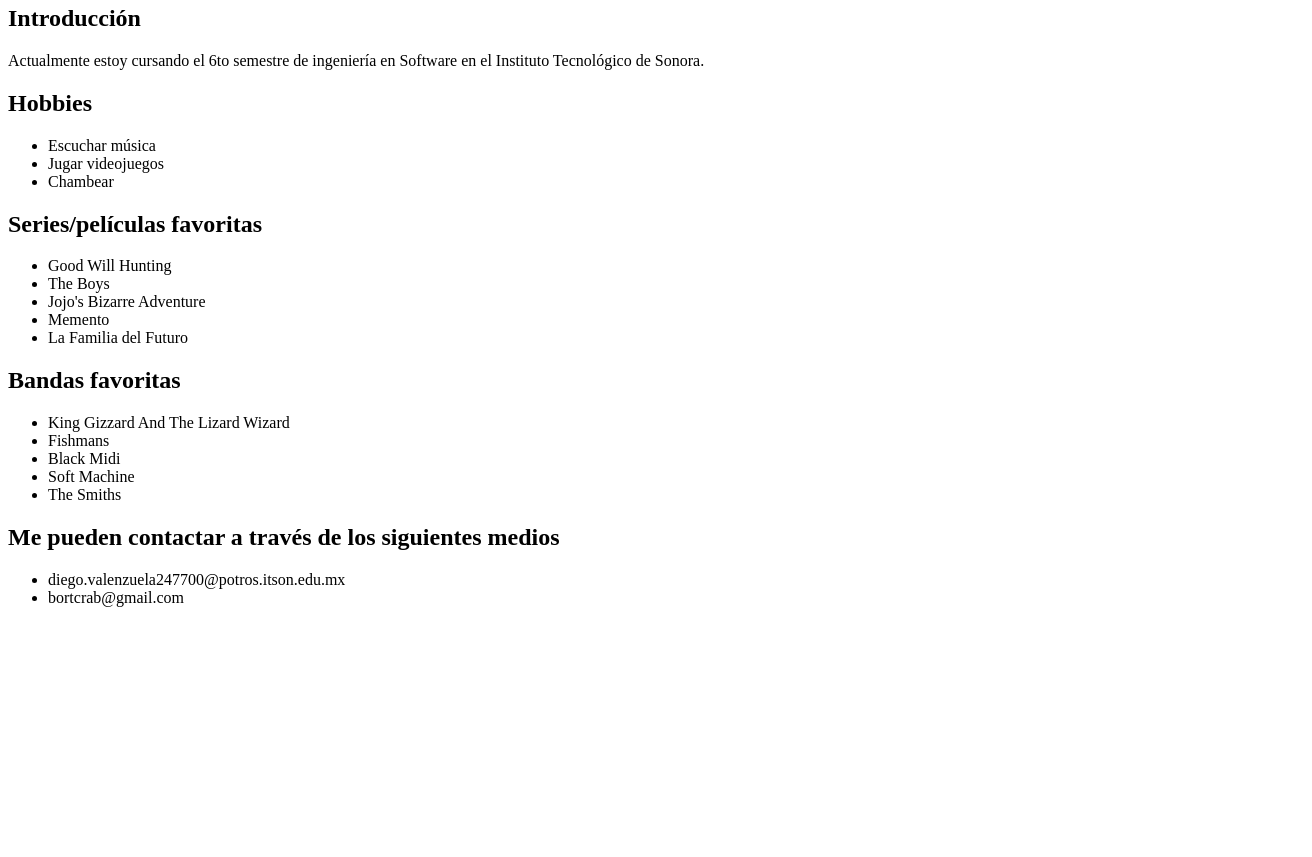
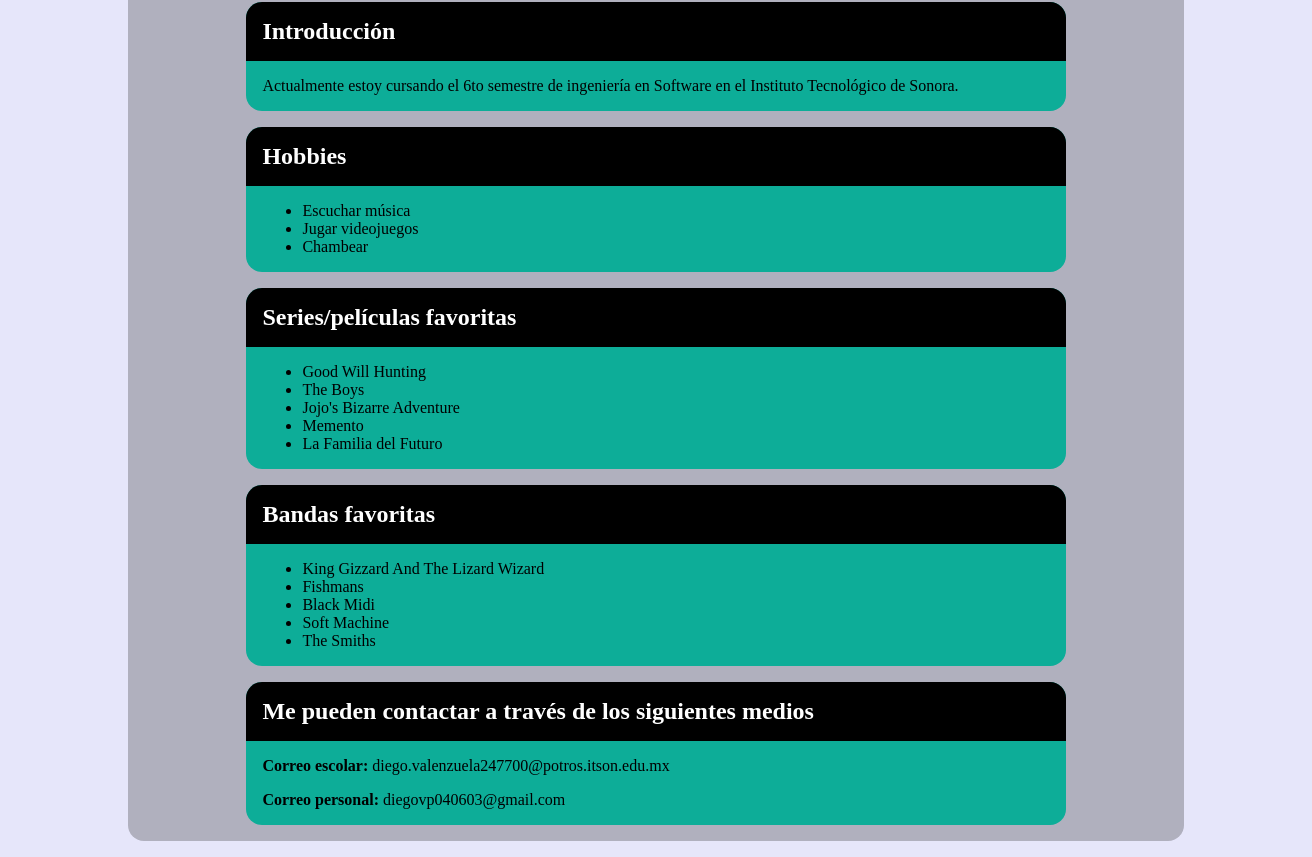
Before and after one commit to bortcrab/LandingValenzuelaDiego, a plain HTML site: page index.html in a window 1280 px wide. Shown: the part 237-1094 px from the top of the page, 1312 px wide, since content can reach past the window. Before the commit the page ends 860 px from the top, so only its background shows below. Drawn offline with Linux system fonts and the light colour scheme.

Commit message:
Añadí el CSS

```diff
--- a/index.html
+++ b/index.html
@@ -1,22 +1,40 @@
 <!DOCTYPE html>
 <html lang="en">
+
 <head>
     <meta charset="UTF-8">
     <meta name="viewport" content="width=device-width, initial-scale=1.0">
-    <title>Document</title>
+    <link rel="stylesheet" href="style.css">
+    <title>Landing - Diego Valenzuela Parra</title>
 </head>
+
 <body>
+    <div class="container">
+        <div class="portada">
             <img src="imgs/diego.jpg" alt="Foto mía." width="200">
             <h1>Diego Valenzuela Parra</h1>
+        </div>
+        <section>
+            <div class="titulo">
                 <h2>Introducción</h2>
-    <p>Actualmente estoy cursando el 6to semestre de ingeniería en Software en el Instituto Tecnológico de Sonora.</p>
+            </div>
+            <p>Actualmente estoy cursando el 6to semestre de ingeniería en Software en el Instituto Tecnológico de
+                Sonora.</p>
+        </section>
+        <section>
+            <div class="titulo">
                 <h2>Hobbies</h2>
+            </div>
             <ul>
                 <li>Escuchar música</li>
                 <li>Jugar videojuegos</li>
                 <li>Chambear</li>
             </ul>
+        </section>
+        <section>
+            <div class="titulo">
                 <h2>Series/películas favoritas</h2>
+            </div>
             <ul>
                 <li>Good Will Hunting</li>
                 <li>The Boys</li>
@@ -24,7 +42,11 @@
                 <li>Memento</li>
                 <li>La Familia del Futuro</li>
             </ul>
+        </section>
+        <section>
+            <div class="titulo">
                 <h2>Bandas favoritas</h2>
+            </div>
             <ul>
                 <li>King Gizzard And The Lizard Wizard</li>
                 <li>Fishmans</li>
@@ -32,10 +54,15 @@
                 <li>Soft Machine</li>
                 <li>The Smiths</li>
             </ul>
+        </section>
+        <section>
+            <div class="titulo">
                 <h2>Me pueden contactar a través de los siguientes medios</h2>
-    <ul>
-        <li>diego.valenzuela247700@potros.itson.edu.mx</li>
-        <li>bortcrab@gmail.com</li>
-    </ul>
+            </div>
+                <p><b>Correo escolar: </b>diego.valenzuela247700@potros.itson.edu.mx</p>
+                <p><b>Correo personal: </b>diegovp040603@gmail.com</p>
+        </section>
+    </div>
 </body>
+
 </html>
--- /dev/null
+++ b/style.css
@@ -0,0 +1,49 @@
+* {
+    margin: 0;
+}
+
+body {
+    background-color: lavender;
+    width: 100vw;
+    display: flex;
+    justify-content: center;
+    padding: 1rem;
+}
+
+.container {
+    background-color: rgba(44, 44, 44, 0.295);
+    width: 80%;
+    border-radius: 1rem;
+    display: flex;
+    align-items: center;
+    justify-content: center;
+    flex-flow: column;
+    padding: 1rem;
+    gap: 1rem;
+}
+
+.portada {
+    text-align: center;
+}
+
+section {
+    width: 80%;
+    border-radius: 1rem;
+    background-color: rgb(13, 173, 152);
+}
+
+.titulo {
+    background-color: black;
+    color: white;
+    border-top-left-radius: 1rem;
+    border-top-right-radius: 1rem;
+    padding: 1rem;
+}
+
+h2 {
+    margin: 0;
+}
+
+p, ul {
+    margin: 1rem;
+}
```
Lines whose indentation alone changed are shown as unchanged.
